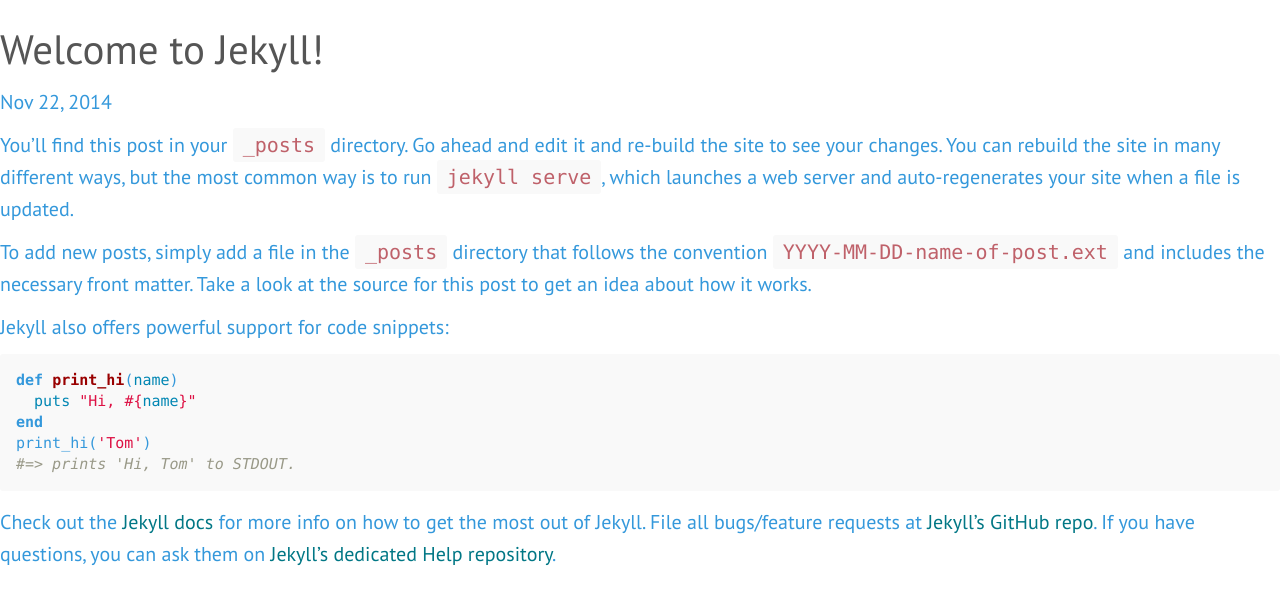
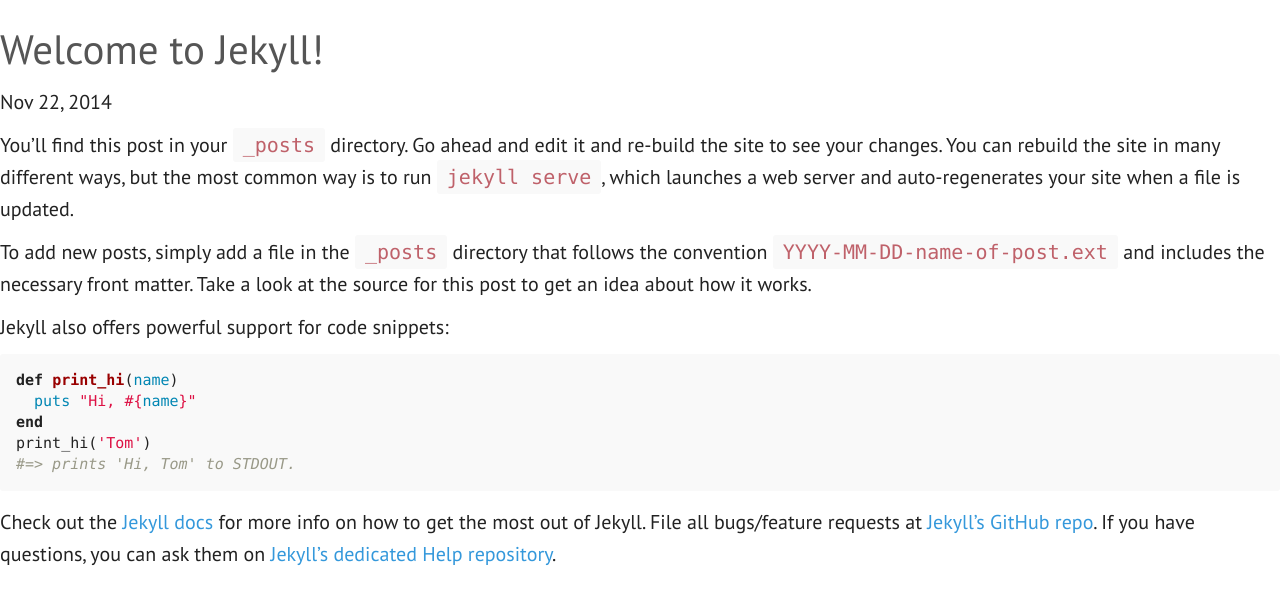
Before and after one commit to gayanvirajith/gaya, a Jekyll site: the page built from _posts/2014-11-22-welcome-to-jekyll.markdown, in a window 1280 px wide. Shown: the top 605 px of the page. Built offline with Jekyll 4.4.1, drawn with Linux system fonts in a browser that asks for light colours.

Commit message:
Add highligh color feature

```diff
--- a/_includes/styles/highlight_color.html
+++ b/_includes/styles/highlight_color.html
@@ -1,3 +1,3 @@
 <style type="text/css">
-  body { color: {{ site.theme.highlight_color }};}
+  a { color: {{ site.theme.highlight_color }};}
 </style>
```
